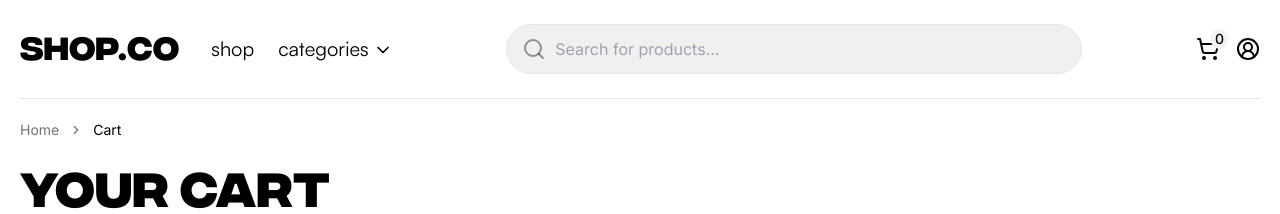
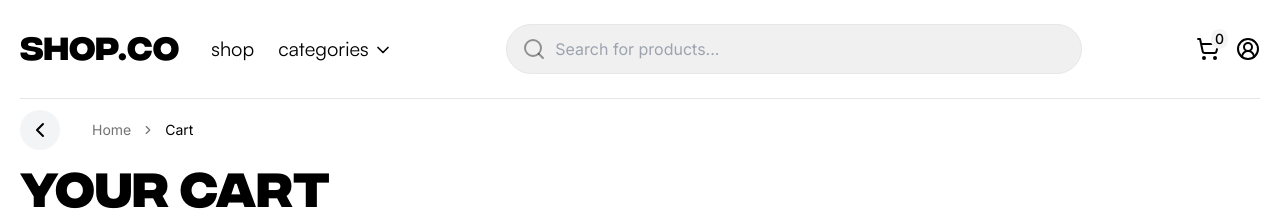
Before and after one commit to AJ1732/shop.co, a Next.js app: page /cart in a window 1280 px wide. Shown: the top 214 px of the page. Built offline with nearby package versions, Linux system fonts and the light colour scheme.

Commit message:
chore: add back button

```diff
--- a/src/app/(pages)/layout.tsx
+++ b/src/app/(pages)/layout.tsx
@@ -1,6 +1,7 @@
 "use client";
 
-import { usePathname } from "next/navigation";
+import { ChevronLeft } from "lucide-react";
+import { useRouter, usePathname } from "next/navigation";
 import { BreadCrumbNav } from "@/components";
 
 const PagesLayout = ({
@@ -9,10 +10,20 @@ const PagesLayout = ({
   children: React.ReactNode;
 }>) => {
   const pathname = usePathname();
+  const router = useRouter();
 
   return (
     <div>
-      <BreadCrumbNav currentLink={pathname} />
+      <div className="flex items-center gap-4 lg:gap-8">
+        <button
+          onClick={() => router.back()}
+          className="rounded-full bg-gray-100 p-2"
+        >
+          <ChevronLeft />
+        </button>
+
+        <BreadCrumbNav currentLink={pathname} />
+      </div>
       {children}
     </div>
   );
```
